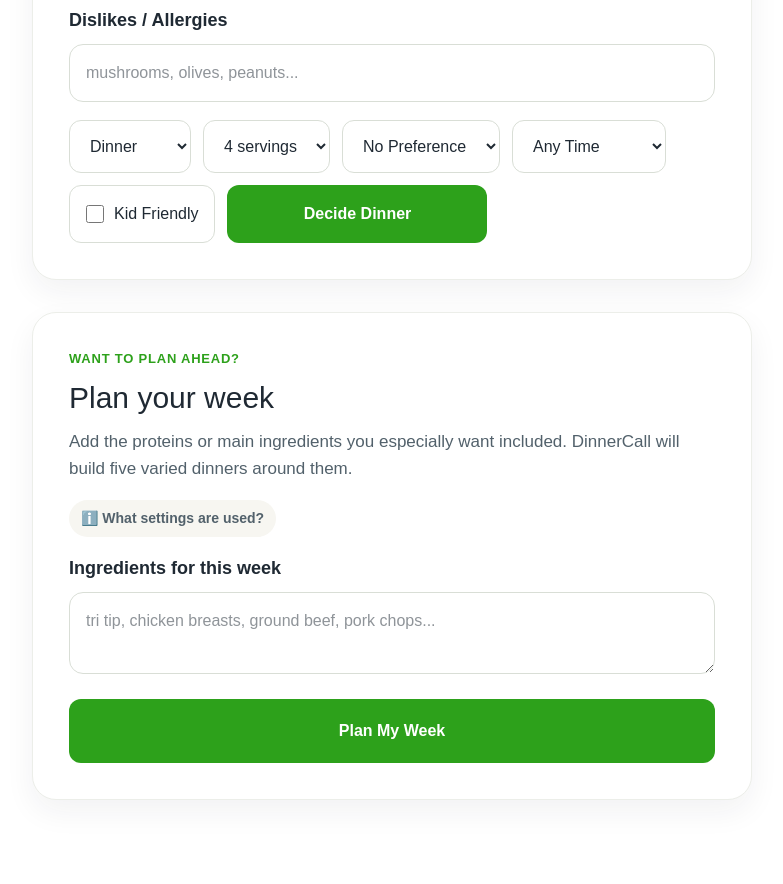
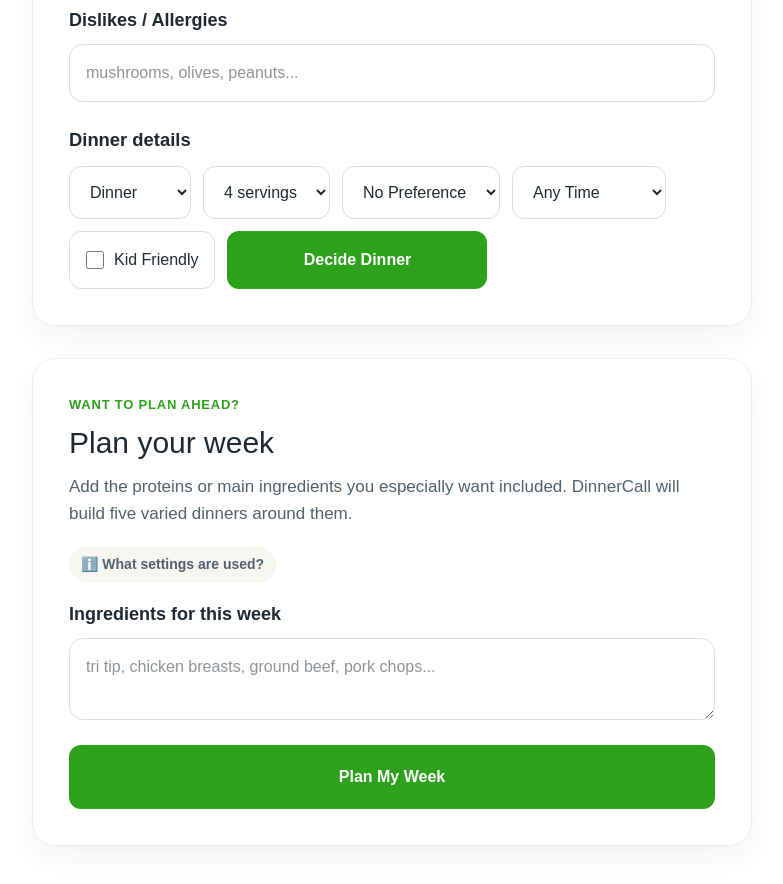
Before and after one commit to taskwrenchai/dinnercall, a Next.js app: page /app in a window 1280 px wide. Shown: the part 860-1744 px from the top of the page, without its empty margins (248-1031 px from the left). Before the commit the page ends 1704 px from the top, so only its background shows below. Built offline with nearby package versions, Linux system fonts and the light colour scheme.

Commit message:
Polish dinner preference layout

```diff
--- a/src/app/app/page.tsx
+++ b/src/app/app/page.tsx
@@ -863,13 +863,23 @@ const deleteSavedRecipe = (indexToDelete: number) => {
             style={inputStyle}
           />
 
+          <h3
+  style={{
+    margin: "24px 0 12px",
+    fontSize: "1.15rem",
+    fontWeight: 700,
+  }}
+>
+  Dinner details
+</h3>
           <div
-  className="dinner-options"
+
+className="dinner-options"
   style={{
               display: "flex",
               gap: "12px",
               flexWrap: "wrap",
-              marginTop: "18px",
+              marginTop: "0px",
             }}
           >
             <select
```
